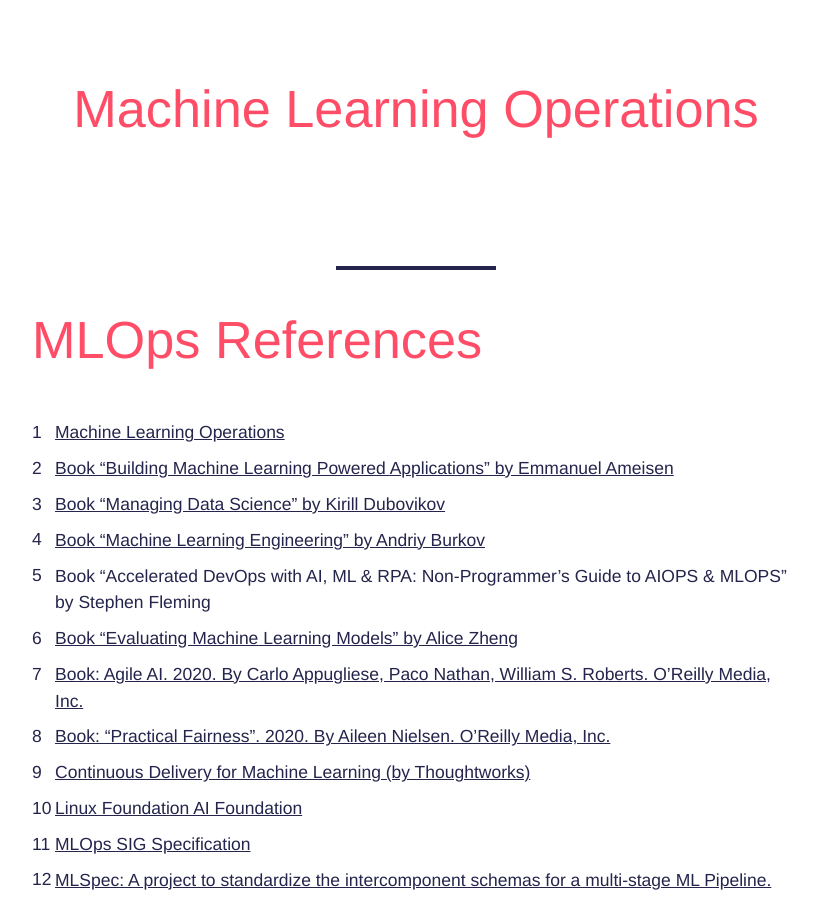
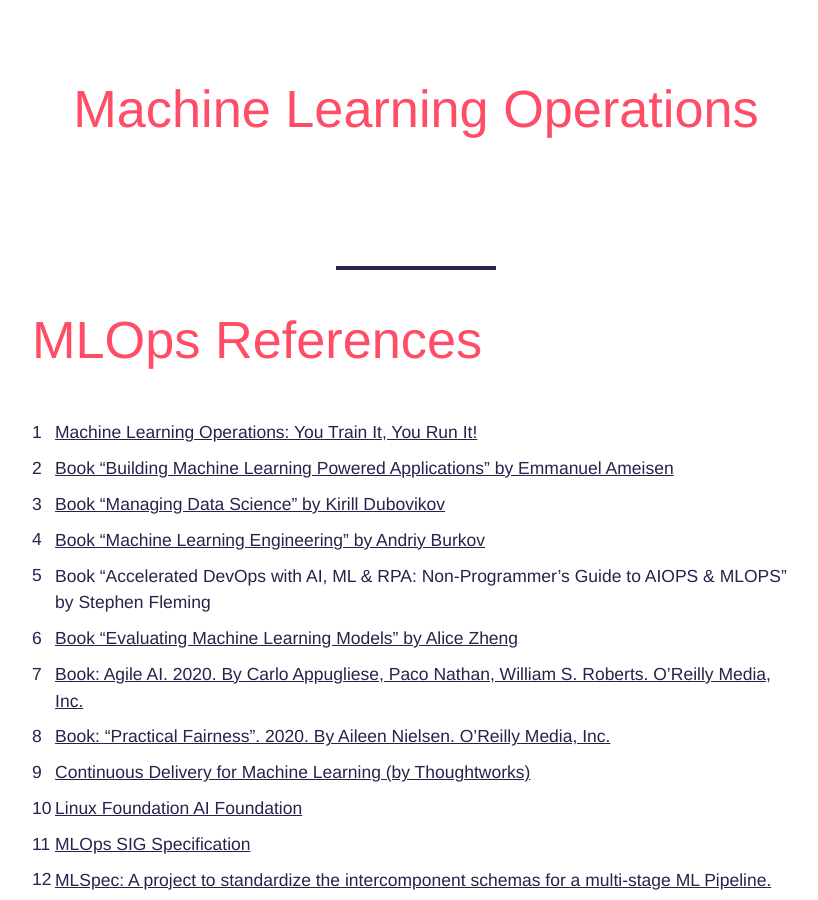
Before and after one commit to innoq/ml-ops.org, a Jekyll site: the page built from content/references.md, in a window 1280 px wide and 900 px high. Shown: the whole window, without its empty margins (224-1042 px from the left). Built offline with Jekyll 4.4.1, drawn with Linux system fonts in a browser that asks for light colours; some web fonts are replaced.

Commit message:
new refs

```diff
--- a/content/references.md
+++ b/content/references.md
@@ -5,7 +5,7 @@
 
 # MLOps References
 
-1. [Machine Learning Operations](https://ml-ops.org/)
+1. [Machine Learning Operations: You Train It, You Run It!](https://ml-ops.org/)
 2. [Book "Building Machine Learning Powered Applications" by  Emmanuel Ameisen](https://learning.oreilly.com/library/view/building-machine-learning/9781492045106/)
 3. [Book "Managing Data Science" by Kirill Dubovikov](https://www.packtpub.com/eu/data/managing-data-science)
 1. [Book “Machine Learning Engineering” by Andriy Burkov](http://www.mlebook.com/wiki/doku.php?id=start)
```
